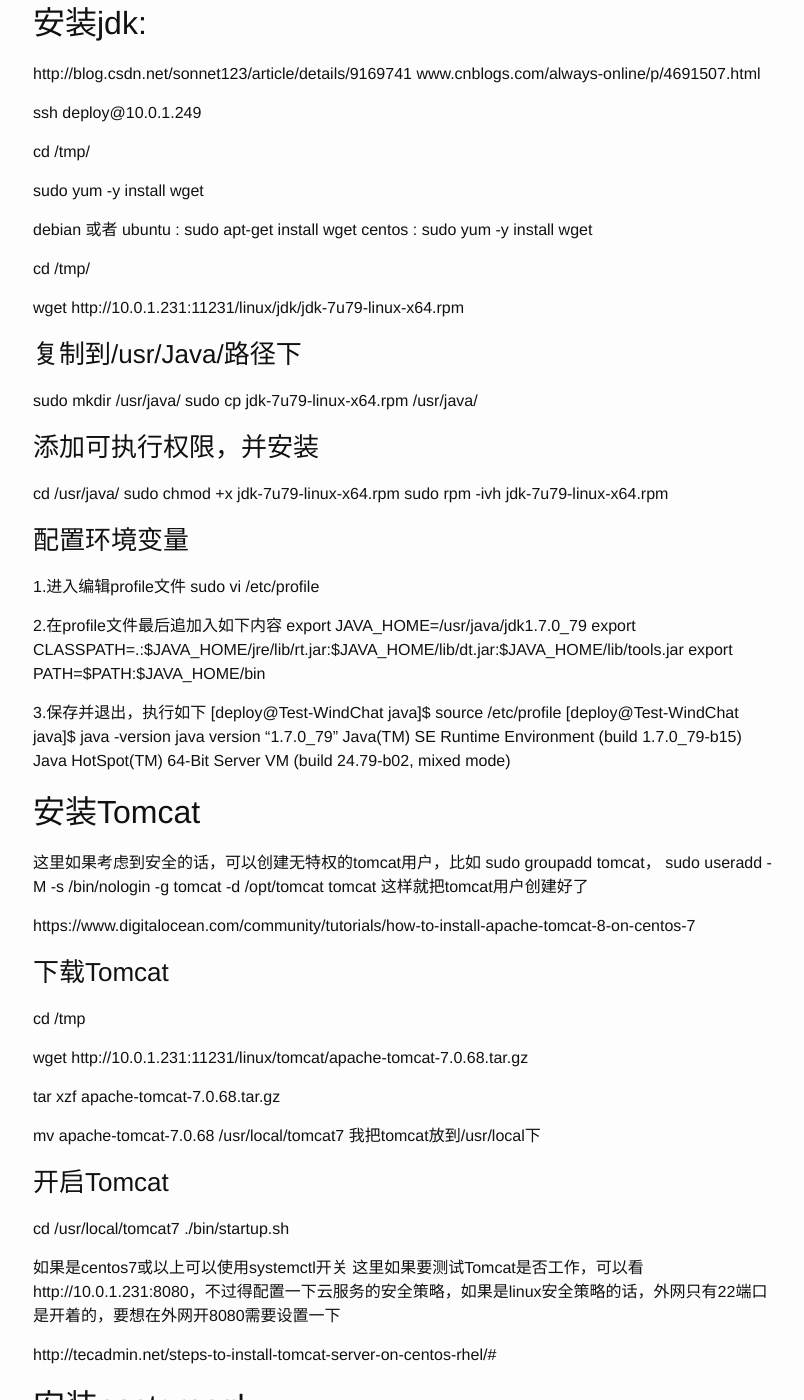
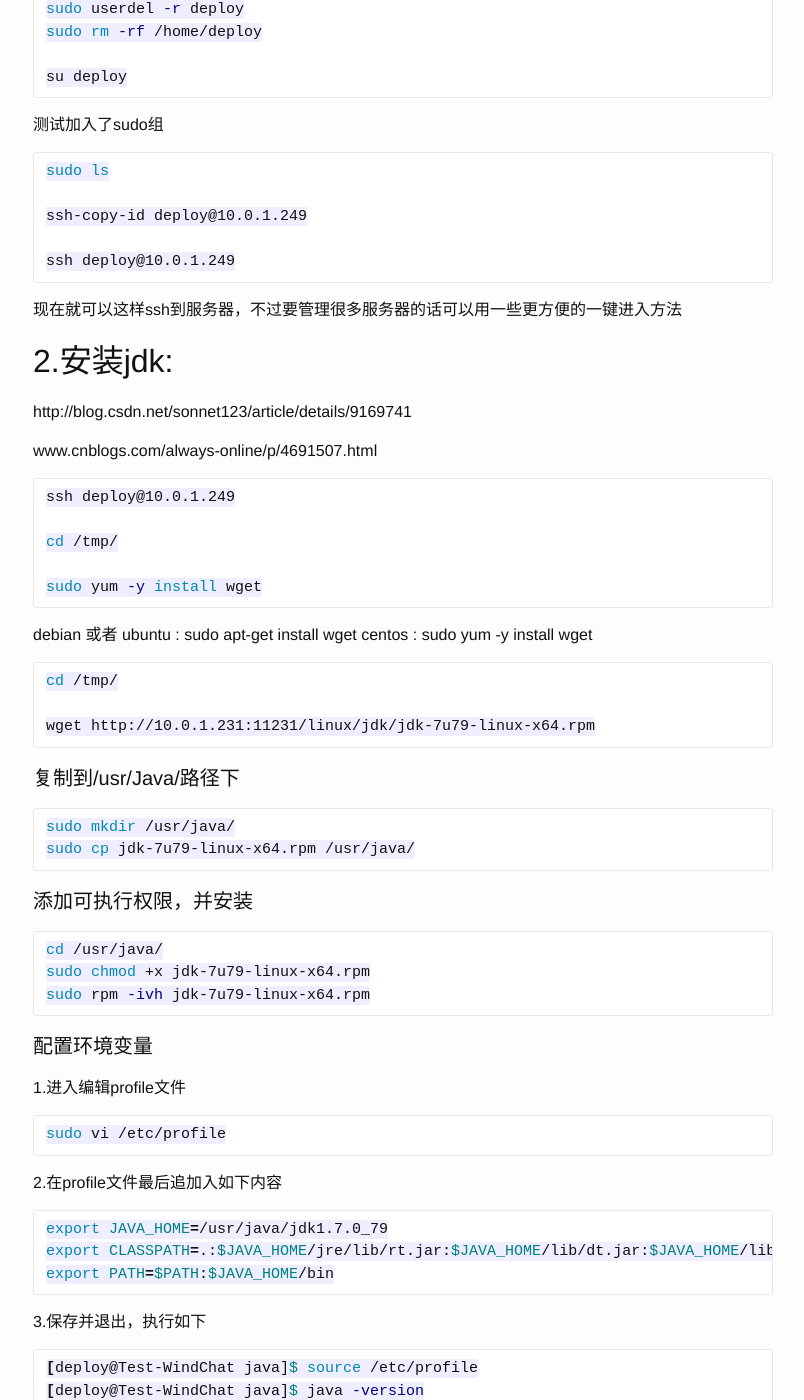
Before and after one commit to tdseed/tdseed.github.com, a Jekyll site: the page built from _posts/2016-01-01-build-java-server-and-deploy.markdown, in a window 1280 px wide and 1400 px high, scrolled down 1212 px. Shown: the whole window, without its empty margins (237-1041 px from the left). Built offline with Jekyll 4.4.1, drawn with Linux system fonts in a browser that asks for light colours; comment, search, counter and statistics services are not loaded; some of the changed text lies outside the part shown.

````diff
--- a/_posts/2016-01-01-build-java-server-and-deploy.markdown
+++ b/_posts/2016-01-01-build-java-server-and-deploy.markdown
@@ -6,27 +6,37 @@ categories: technology
 author: tank
 ---
 
-## 前期准备
+## 1.前期准备
 先确定一下云服务器的系统
+
+```shell
 [root@Test-WindChat /]# cat /etc/redhat-release
 CentOS release 6.5 (Final)
+```
 
 http://www.bkjia.com/Linuxjc/1128322.html
 
 这里CentOS 6.5 和7及以上版本一些命令还是有区别的，比如6.5没有systemctl。。。。
 用到的软件都在这里 http://10.0.1.231:11231/linux/
 
+```shell
 ssh-copy-id root@10.0.1.249
+```
 
 ssh-copy-id只是帮你创建authorized_keys,并把你的公钥放进去，就是这里的东西 ~/.ssh/id_rsa.pub
 
+```shell
 brew install ssh-copy-id
 
 ssh-copy-id root@10.0.1.249
+```
 
 登进去之后，我们可以创建权限低一点的用户，用来之后的部署
+
+```shell
 sudo adduser deploy
 passwd deploy
+```
 
 然后把deploy放入sudo组里
 
@@ -55,72 +65,105 @@ deploy  ALL=(ALL)       ALL
 
 deploy is not in the sudoers file.  This incident will be reported.
 如果发现用户创建的不对可以这样撤回
+
+```shell
 sudo userdel -r deploy
 sudo rm -rf /home/deploy
 
 su deploy
+```
 
 测试加入了sudo组
+
+```shell
 sudo ls
 
 ssh-copy-id deploy@10.0.1.249
 
 ssh deploy@10.0.1.249
+```
+
 现在就可以这样ssh到服务器，不过要管理很多服务器的话可以用一些更方便的一键进入方法
 
-## 安装jdk:
+## 2.安装jdk:
 http://blog.csdn.net/sonnet123/article/details/9169741
+
 www.cnblogs.com/always-online/p/4691507.html
 
+```shell
 ssh deploy@10.0.1.249
 
 cd /tmp/
 
 sudo yum -y install wget
+```
 
 debian 或者 ubuntu : sudo apt-get install wget
 centos : sudo yum -y install wget
 
+```shell
 cd /tmp/
 
 wget http://10.0.1.231:11231/linux/jdk/jdk-7u79-linux-x64.rpm
+```
 
-### 复制到/usr/Java/路径下
+#### 复制到/usr/Java/路径下
+
+```shell
 sudo mkdir /usr/java/
 sudo cp jdk-7u79-linux-x64.rpm /usr/java/
+```
 
-### 添加可执行权限，并安装
+#### 添加可执行权限，并安装
+
+```shell
 cd /usr/java/
 sudo chmod +x jdk-7u79-linux-x64.rpm
 sudo rpm -ivh jdk-7u79-linux-x64.rpm
+```
 
-### 配置环境变量
+#### 配置环境变量
 
 1.进入编辑profile文件
+
+```shell
 sudo vi /etc/profile
+```
 
 2.在profile文件最后追加入如下内容
+
+```shell
 export JAVA_HOME=/usr/java/jdk1.7.0_79
 export CLASSPATH=.:$JAVA_HOME/jre/lib/rt.jar:$JAVA_HOME/lib/dt.jar:$JAVA_HOME/lib/tools.jar
 export PATH=$PATH:$JAVA_HOME/bin
+```
 
 3.保存并退出，执行如下
+
+```shell
 [deploy@Test-WindChat java]$ source /etc/profile
 [deploy@Test-WindChat java]$ java -version
 java version "1.7.0_79"
 Java(TM) SE Runtime Environment (build 1.7.0_79-b15)
 Java HotSpot(TM) 64-Bit Server VM (build 24.79-b02, mixed mode)
+```
 
-## 安装Tomcat
+## 3.安装Tomcat
 
 这里如果考虑到安全的话，可以创建无特权的tomcat用户，比如
+
+```shell
 sudo groupadd tomcat，
 sudo useradd -M -s /bin/nologin -g tomcat -d /opt/tomcat tomcat
+```
+
 这样就把tomcat用户创建好了
 
 https://www.digitalocean.com/community/tutorials/how-to-install-apache-tomcat-8-on-centos-7
 
-### 下载Tomcat
+#### 下载Tomcat
+
+```shell
 cd /tmp
 
 wget http://10.0.1.231:11231/linux/tomcat/apache-tomcat-7.0.68.tar.gz
@@ -128,12 +171,16 @@ wget http://10.0.1.231:11231/linux/tomcat/apache-tomcat-7.0.68.tar.gz
 tar xzf apache-tomcat-7.0.68.tar.gz
 
 mv apache-tomcat-7.0.68 /usr/local/tomcat7
+```
+
 我把tomcat放到/usr/local下
 
-### 开启Tomcat
+#### 开启Tomcat
 
+```shell
 cd /usr/local/tomcat7
 ./bin/startup.sh
+```
 
 如果是centos7或以上可以使用systemctl开关
 这里如果要测试Tomcat是否工作，可以看http://10.0.1.231:8080，不过得配置一下云服务的安全策略，如果是linux安全策略的话，外网只有22端口是开着的，要想在外网开8080需要设置一下
@@ -141,10 +188,11 @@ cd /usr/local/tomcat7
 http://tecadmin.net/steps-to-install-tomcat-server-on-centos-rhel/#
 
 
-## 安装postgresql
+## 4.安装postgresql
 
-### 下载安装
+#### 下载安装
 
+```shell
 cd /tmp
 
 wget http://10.0.1.231:11231/linux/pgsql/pgdg-centos92-9.2-7.noarch.rpm
@@ -152,30 +200,45 @@ wget http://10.0.1.231:11231/linux/pgsql/pgdg-centos92-9.2-7.noarch.rpm
 rpm -ivh pgdg-centos92-9.2-7.noarch.rpm
 
 yum list postgres*
+```
 
 发现postgresql92-server.x86_64
 
+```shell
 yum install postgresql92-server
+```
 
-### 初始化数据库环境
+#### 初始化数据库环境
 
 初始化环境
+
+```shell
 service postgresql-9.2 initdb
+```
 
 然后配置开机启动pgsql
+
+```shell
 chkconfig postgresql-9.2 on
+```
 
 开启
+
+```shell
 service postgresql-9.2 start
+```
 
 In centos 7+, 可以:
+
+```shell
  systemctl enable postgresql
+```
 
 开启后可以在deploy用户下psql -U postgres
 然后把项目需要的sql跑一跑
 
 
-## 部署应用
+## 5.部署应用
 这里先用比较傻瓜的gui的方式，放war包
 
 修改tomcat conf/tomcat-users.xml，在文件里面加上下面的配置
@@ -192,31 +255,40 @@ In centos 7+, 可以:
 一开始看了带日期的日志, 看到的log很少，发现不了问题。。。
 
 我们现在的项目是把数据库配置文件放在代码库里面，要想在本地和线上共用数据库配置一般有三种方式：
-1. spring <profiles></profiles>
-2. 让项目在不同的环境加载不同的配置文件，http://www.dexcoder.com/selfly/article/3558
-3. dorker的方式
+1.  spring profiles标签
+2.  让项目在不同的环境加载不同的配置文件，http://www.dexcoder.com/selfly/article/3558
+3.  dorker的方式
 
 https://www.digitalocean.com/community/tutorials/how-to-install-and-use-postgresql-on-centos-6
 
 接下来就是我在搭建数据库配合部署时遇到的问题，主要与pg_hba.conf相关
+
+```shell
 [deploy@VM_114_114_centos tmp]$ psql -U postgres
 psql: FATAL:  Peer authentication failed for user "postgres"
 
 sudo su - postgres
 
 sudo service postgresql-9.2 stop
+```
+
 https://www.digitalocean.com/community/tutorials/how-to-install-and-use-postgresql-on-centos-7
 
+```shell
 INFO: validateJarFile(/usr/local/tomcat7/webapps/WindChat/WEB-INF/lib/javax.servlet-api-3.0.1.jar) - jar not loaded. See Servlet Spec 3.0, section 10.7.2. Offending class: javax/servlet/Servlet.class
 
 scp jdk-7u79-linux-x64.rpm deploy@115.159.222.13:/tmp
+```
 
+```shell
 [deploy@VM_114_114_centos lib]$ ls
 annotations-api.jar  catalina.jar   jasper.jar       tomcat-coyote.jar   tomcat-i18n-ja.jar websocket-api.jar
 catalina-ant.jar     ecj-4.4.2.jar  jsp-api.jar      tomcat-dbcp.jar   tomcat-jdbc.jar
 catalina-ha.jar      el-api.jar     servlet-api.jar  tomcat-i18n-es.jar  tomcat-util.jar
 catalina-tribes.jar  jasper-el.jar  tomcat-api.jar   tomcat-i18n-fr.jar  tomcat7-websocket.jar
+```
 
+```shell
 [deploy@VM_114_114_centos logs]$ psql -U postgres
 psql: FATAL:  Peer authentication failed for user "postgres"
 
@@ -224,6 +296,7 @@ find / -name pg_hba.conf
 
 [root@VM_114_114_centos bin]# service postgresql-9.2 restart
 https://www.digitalocean.com/community/tutorials/how-to-install-and-use-postgresql-on-centos-6
+```
 
 遇到问题：
 com.alibaba.druid.pool.DruidDataSource.init datasource error, url: jdbc:postgresql://localhost:5432/windchat?charSet=utf-8(643)
@@ -303,12 +376,17 @@ host    all             all             ::1/128                 md5
 Exception in thread "http-bio-8080-exec-55"
 Exception: java.lang.OutOfMemoryError thrown from the UncaughtExceptionHandler in thread "http-bio-8080-exec-55"
 
+```shell
 [deploy@VM_114_114_centos bin]$ pwd
 /usr/local/tomcat7/bin
 [deploy@VM_114_114_centos bin]$ vi catalina.bat
+```
 
 加上这一行
+
+```shell
 set JAVA_OPTS= -Xms1024M -Xmx1024M -XX:PermSize=256M -XX:MaxNewSize=256M -XX:MaxPermSize=256M
+```
 
 解释一下各个参数：
 
@@ -323,22 +401,37 @@ set JAVA_OPTS= -Xms1024M -Xmx1024M -XX:PermSize=256M -XX:MaxNewSize=256M -XX:Max
 那接下来如果使用自己写的api呢？
 参考http://blog.csdn.net/cangchen/article/details/44492753
 
+```shell
 vi /usr/local/tomcat7/conf/server.xml
+```
+
 在<Host>下加
+
+```shell
 <Context path="/" docBase="WindChat.war" debug="0" privileged="true" reloadable="true"/>
+```
 
 类似的api就可以跑了，可以测试
 http://115.159.222.13:8080/WindChat/user/57591993eed0931dcf282c8c/friendship/list
 
-## 安装nginx
-## 自动化部署
+## 6.安装nginx
+
+## 7.自动化部署
+
 未完待续
 
 参考链接：
+
 https://www.digitalocean.com/community/tutorials/how-to-add-and-delete-users-on-ubuntu-12-04-and-centos-6
+
 https://www.digitalocean.com/community/tutorials/how-to-edit-the-sudoers-file-on-ubuntu-and-centos
+
 http://shuyangyang.blog.51cto.com/1685768/1040127
+
 http://blog.csdn.net/cangchen/article/details/44492753
+
 http://blog.csdn.net/sonnet123/article/details/9169741
+
 http://tecadmin.net/steps-to-install-tomcat-server-on-centos-rhel/#
+
 https://www.digitalocean.com/community/tutorials/how-to-install-and-use-postgresql-on-centos-6
````
